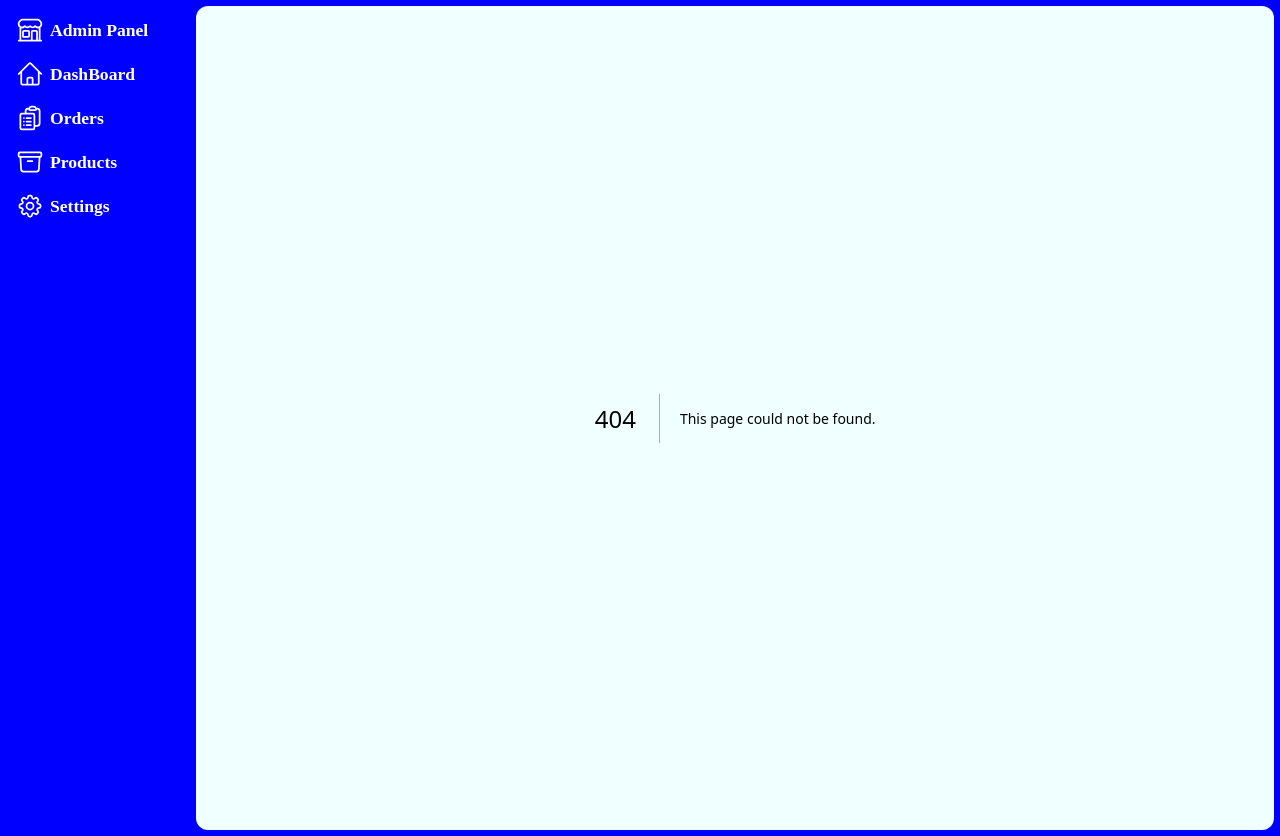
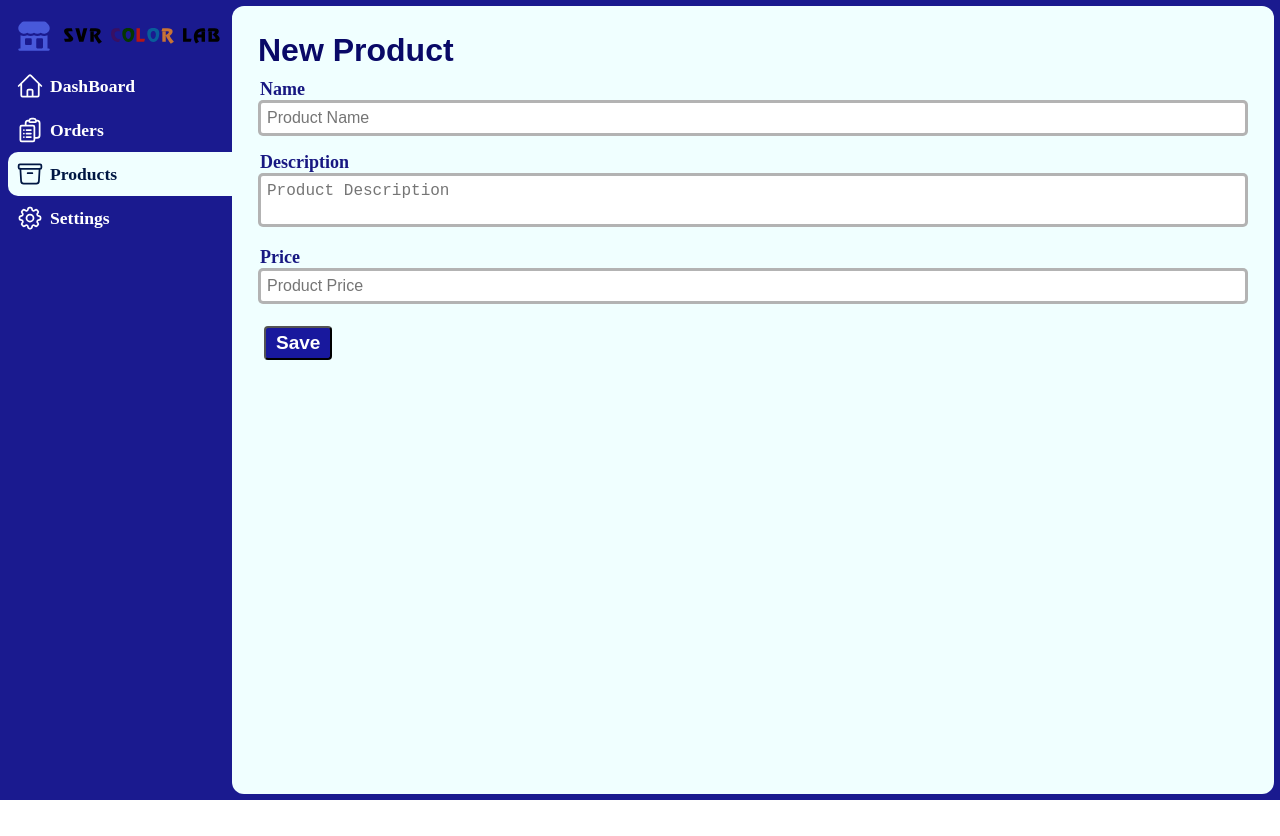
Before and after one commit to Sagar-Shetty21/Ecommerce-admin, a Next.js app: page /products/new in a window 1280 px wide. Before the commit this address had no page. After the commit the page ends 800 px from the top, so only its background shows below. Built offline with nearby package versions, Linux system fonts and the light colour scheme.

Commit message:
added new product form

```diff
--- /dev/null
+++ b/lib/mongoose.js
@@ -0,0 +1,11 @@
+import mongoose from "mongoose";
+
+export function mongooseConnect() {
+    const uri = process.env.MONGODB_URI;
+    if(mongoose.connection.readyState === 1){
+        return mongoose.connection.asPromise();
+    } else {
+        const uri = process.env.MONGODB_URI;
+        return mongoose.connect(uri);
+    }
+}
--- /dev/null
+++ b/models/Product.js
@@ -0,0 +1,9 @@
+import {model, Schema, models} from "mongoose";
+
+const ProductSchema = new Schema({
+    title: {type: String, required: true},
+    description: String,
+    price: {type: Number, required: true},
+});
+
+export const Product = models.Product || model('Product', ProductSchema)
--- a/package.json
+++ b/package.json
@@ -10,9 +10,11 @@
   },
   "dependencies": {
     "@auth/mongodb-adapter": "^1.0.0",
+    "axios": "^1.5.0",
     "eslint": "8.47.0",
     "eslint-config-next": "13.4.19",
     "mongodb": "^5.8.0",
+    "mongoose": "^7.5.1",
     "next": "13.4.19",
     "next-auth": "^4.23.1",
     "react": "18.2.0",
--- a/src/app/api/auth/[...nextauth]/route.js
+++ b/src/app/api/auth/[...nextauth]/route.js
@@ -10,7 +10,7 @@ const handler = NextAuth({
       clientSecret: process.env.GOOGLE_SECRET,
     }),
   ],
-  adapter: MongoDBAdapter(clientPromise),
+  //adapter: MongoDBAdapter(clientPromise),
 });
 
 export {handler as GET, handler as POST}
--- /dev/null
+++ b/src/app/api/products/route.js
@@ -0,0 +1,13 @@
+
+import { NextResponse } from 'next/server'
+import {Product} from '../../../../models/Product'
+import {mongooseConnect} from '../../../../lib/mongoose'
+
+export async function POST(request) {
+    await mongooseConnect();
+    const {name, desc, price} = await request.json()
+    const productDoc = await Product.create({
+        title: name, description: desc, price: price,
+    })
+    return NextResponse.json(productDoc)
+}
--- a/src/app/components/Navbar.jsx
+++ b/src/app/components/Navbar.jsx
@@ -12,11 +12,12 @@ const Navbar = () => {
       {/* <a>
         <img src="./assets/company-logo.svg"/>
       </a> */}
-      <Link href="/" className="nav-items">
-        <svg xmlns="http://www.w3.org/2000/svg" fill="none" viewBox="0 0 24 24" stroke-width="1.5" stroke="currentColor" class="w-6 h-6">
-          <path stroke-linecap="round" stroke-linejoin="round" d="M13.5 21v-7.5a.75.75 0 01.75-.75h3a.75.75 0 01.75.75V21m-4.5 0H2.36m11.14 0H18m0 0h3.64m-1.39 0V9.349m-16.5 11.65V9.35m0 0a3.001 3.001 0 003.75-.615A2.993 2.993 0 009.75 9.75c.896 0 1.7-.393 2.25-1.016a2.993 2.993 0 002.25 1.016c.896 0 1.7-.393 2.25-1.016a3.001 3.001 0 003.75.614m-16.5 0a3.004 3.004 0 01-.621-4.72L4.318 3.44A1.5 1.5 0 015.378 3h13.243a1.5 1.5 0 011.06.44l1.19 1.189a3 3 0 01-.621 4.72m-13.5 8.65h3.75a.75.75 0 00.75-.75V13.5a.75.75 0 00-.75-.75H6.75a.75.75 0 00-.75.75v3.75c0 .415.336.75.75.75z" />
+      <Link href="/" className="nav-items company-logo">
+        <svg xmlns="http://www.w3.org/2000/svg" viewBox="0 0 24 24" fill="currentColor" class="w-6 h-6">
+          <path d="M5.223 2.25c-.497 0-.974.198-1.325.55l-1.3 1.298A3.75 3.75 0 007.5 9.75c.627.47 1.406.75 2.25.75.844 0 1.624-.28 2.25-.75.626.47 1.406.75 2.25.75.844 0 1.623-.28 2.25-.75a3.75 3.75 0 004.902-5.652l-1.3-1.299a1.875 1.875 0 00-1.325-.549H5.223z" />
+          <path fill-rule="evenodd" d="M3 20.25v-8.755c1.42.674 3.08.673 4.5 0A5.234 5.234 0 009.75 12c.804 0 1.568-.182 2.25-.506a5.234 5.234 0 002.25.506c.804 0 1.567-.182 2.25-.506 1.42.674 3.08.675 4.5.001v8.755h.75a.75.75 0 010 1.5H2.25a.75.75 0 010-1.5H3zm3-6a.75.75 0 01.75-.75h3a.75.75 0 01.75.75v3a.75.75 0 01-.75.75h-3a.75.75 0 01-.75-.75v-3zm8.25-.75a.75.75 0 00-.75.75v5.25c0 .414.336.75.75.75h3a.75.75 0 00.75-.75v-5.25a.75.75 0 00-.75-.75h-3z" clip-rule="evenodd" />
         </svg>
-        <span>Admin Panel</span>
+        <img src="../assets/company-logo.svg" alt="company logo"/>
       </Link>
       <nav>
         <Link href="/" className={`nav-items ${pathname === '/' ? 'active-nav-item' : ''}`}>
@@ -25,19 +26,19 @@ const Navbar = () => {
           </svg>
           <span>DashBoard</span>
         </Link>
-        <Link href="/orders" className={`nav-items ${pathname === '/orders' ? 'active-nav-item' : ''}`}>
+        <Link href="/orders" className={`nav-items ${pathname.startsWith('/orders') ? 'active-nav-item' : ''}`}>
           <svg xmlns="http://www.w3.org/2000/svg" fill="none" viewBox="0 0 24 24" stroke-width="1.5" stroke="currentColor" class="w-6 h-6">
             <path stroke-linecap="round" stroke-linejoin="round" d="M9 12h3.75M9 15h3.75M9 18h3.75m3 .75H18a2.25 2.25 0 002.25-2.25V6.108c0-1.135-.845-2.098-1.976-2.192a48.424 48.424 0 00-1.123-.08m-5.801 0c-.065.21-.1.433-.1.664 0 .414.336.75.75.75h4.5a.75.75 0 00.75-.75 2.25 2.25 0 00-.1-.664m-5.8 0A2.251 2.251 0 0113.5 2.25H15c1.012 0 1.867.668 2.15 1.586m-5.8 0c-.376.023-.75.05-1.124.08C9.095 4.01 8.25 4.973 8.25 6.108V8.25m0 0H4.875c-.621 0-1.125.504-1.125 1.125v11.25c0 .621.504 1.125 1.125 1.125h9.75c.621 0 1.125-.504 1.125-1.125V9.375c0-.621-.504-1.125-1.125-1.125H8.25zM6.75 12h.008v.008H6.75V12zm0 3h.008v.008H6.75V15zm0 3h.008v.008H6.75V18z" />
           </svg>
           <span>Orders</span>
         </Link>
-        <Link href="/products" className={`nav-items ${pathname === '/products' ? 'active-nav-item' : ''}`}>
+        <Link href="/products" className={`nav-items ${pathname.startsWith('/products') ? 'active-nav-item' : ''}`}>
           <svg xmlns="http://www.w3.org/2000/svg" fill="none" viewBox="0 0 24 24" stroke-width="1.5" stroke="currentColor" class="w-6 h-6">
             <path stroke-linecap="round" stroke-linejoin="round" d="M20.25 7.5l-.625 10.632a2.25 2.25 0 01-2.247 2.118H6.622a2.25 2.25 0 01-2.247-2.118L3.75 7.5M10 11.25h4M3.375 7.5h17.25c.621 0 1.125-.504 1.125-1.125v-1.5c0-.621-.504-1.125-1.125-1.125H3.375c-.621 0-1.125.504-1.125 1.125v1.5c0 .621.504 1.125 1.125 1.125z" />
           </svg>
           <span>Products</span>
         </Link>
-        <Link href="/settings" className={`nav-items ${pathname === '/settings' ? 'active-nav-item' : ''}`}>
+        <Link href="/settings" className={`nav-items ${pathname.startsWith('/settings') ? 'active-nav-item' : ''}`}>
           <svg xmlns="http://www.w3.org/2000/svg" fill="none" viewBox="0 0 24 24" stroke-width="1.5" stroke="currentColor" class="w-6 h-6">
             <path stroke-linecap="round" stroke-linejoin="round" d="M10.343 3.94c.09-.542.56-.94 1.11-.94h1.093c.55 0 1.02.398 1.11.94l.149.894c.07.424.384.764.78.93.398.164.855.142 1.205-.108l.737-.527a1.125 1.125 0 011.45.12l.773.774c.39.389.44 1.002.12 1.45l-.527.737c-.25.35-.272.806-.107 1.204.165.397.505.71.93.78l.893.15c.543.09.94.56.94 1.109v1.094c0 .55-.397 1.02-.94 1.11l-.893.149c-.425.07-.765.383-.93.78-.165.398-.143.854.107 1.204l.527.738c.32.447.269 1.06-.12 1.45l-.774.773a1.125 1.125 0 01-1.449.12l-.738-.527c-.35-.25-.806-.272-1.203-.107-.397.165-.71.505-.781.929l-.149.894c-.09.542-.56.94-1.11.94h-1.094c-.55 0-1.019-.398-1.11-.94l-.148-.894c-.071-.424-.384-.764-.781-.93-.398-.164-.854-.142-1.204.108l-.738.527c-.447.32-1.06.269-1.45-.12l-.773-.774a1.125 1.125 0 01-.12-1.45l.527-.737c.25-.35.273-.806.108-1.204-.165-.397-.505-.71-.93-.78l-.894-.15c-.542-.09-.94-.56-.94-1.109v-1.094c0-.55.398-1.02.94-1.11l.894-.149c.424-.07.765-.383.93-.78.165-.398.143-.854-.107-1.204l-.527-.738a1.125 1.125 0 01.12-1.45l.773-.773a1.125 1.125 0 011.45-.12l.737.527c.35.25.807.272 1.204.107.397-.165.71-.505.78-.929l.15-.894z" />
             <path stroke-linecap="round" stroke-linejoin="round" d="M15 12a3 3 0 11-6 0 3 3 0 016 0z" />
--- a/src/app/globals.css
+++ b/src/app/globals.css
@@ -17,7 +17,7 @@ a {
 
 .main {
   min-height: 100vh;
-  background-color: blue;
+  background-color: rgb(26, 26, 143);
   display: flex;
 }
 
@@ -103,10 +103,6 @@ a {
   padding-right: 0;
 }
 
-.side-navbar .nav-items:first-child{
-  padding-right: 48px;
-}
-
 .side-navbar span{
   font-size: 1.1em;
   font-weight: 900;
@@ -120,6 +116,17 @@ a {
 
 .active-nav-item span, .active-nav-item svg{
   color: rgb(0, 23, 67);
+}
+
+.company-logo > img {
+  padding-right: 6px;
+  width: 40px;
+}
+
+.company-logo > svg {
+  margin: 0;
+  color: rgb(72, 89, 218);
+  height: 36px;
 }
 
 /* Home Page (or) DashBoard */
@@ -156,3 +163,62 @@ a {
   border-radius: 50%;
   margin-right: 4px;
 }
+
+
+
+
+/* Products Page */
+
+.create-new-product-btn {
+  padding: 6px 8px;
+  background-color: rgb(43, 53, 192);
+  font-size: 19px;
+  font-weight: 800;
+  border-radius: 6px;
+  color: rgb(255, 255, 255);
+}
+
+
+/* New Product Page */
+
+.new-product-form-container {
+  width: 100%;
+  padding: 14px;
+}
+
+.new-product-form-container .page-title {
+  font-family: 'Poppins', sans-serif !important ;
+  padding-bottom: 10px;
+  color: rgb(9, 9, 103);
+}
+
+.new-product-form-container input,.new-product-form-container textarea {
+  font-size: 16px;
+  padding: 6px;
+  border: 3px solid rgba(85, 85, 85, 0.445);
+  border-radius: 5px;
+  width: 100%;
+  margin-bottom: 16px;
+  resize: none;
+}
+
+.new-product-form-container label{
+  font-size: 18px;
+  padding: 2px;
+  font-weight: 800;
+  color: rgb(24, 24, 130);
+}
+
+.new-product-form-container input:focus, .new-product-form-container textarea:focus{
+  border: 3px solid blue;
+}
+
+.new-product-form-container button {
+  padding: 4px 10px;
+  margin: 6px;
+  background-color: rgb(24, 24, 157);
+  color: white;
+  font-size: 19px;
+  border-radius: 4px;
+  font-weight: 600;
+}
--- /dev/null
+++ b/src/app/products/new/page.js
@@ -0,0 +1,40 @@
+'use client'
+
+import React, {useState} from 'react'
+import axios from 'axios'
+import { useRouter } from 'next/navigation';
+
+const NewProduct = () => {
+  const [name, setName] = useState("");
+  const [desc, setDesc] = useState("");
+  const [price, setPrice] = useState("");
+  //const [goToProducts, setGoToProducts] = useState(false)
+  const router = useRouter();
+
+  const CreateProduct = async() => {
+    const data = {name, desc, price}
+    const res = await axios.post('/api/products', data);
+    if (res.status === 201) {
+        await router.push('/products');
+    }
+  }
+
+  return (
+    <div className="new-product-form-container">
+        <h1 className="page-title">New Product</h1>
+
+        <label>Name</label>
+        <input type="text" placeholder="Product Name" value={name} onChange={(e) => setName(e.target.value)} />
+
+        <label>Description</label>
+        <textarea type="text" placeholder="Product Description" value={desc} onChange={(e) => setDesc(e.target.value)} />
+
+        <label>Price</label>
+        <input type="number" placeholder="Product Price" value={price} onChange={(e) => setPrice(e.target.value)} />
+
+        <button onClick={CreateProduct}>Save</button>
+    </div>
+  )
+}
+
+export default NewProduct
--- a/src/app/products/page.js
+++ b/src/app/products/page.js
@@ -1,8 +1,9 @@
+import Link from 'next/link'
 import React from 'react'
 
 const Product = () => {
   return (
-    <div>Product</div>
+    <Link href={'products/new'} className="create-new-product-btn">Add a product</Link>
   )
 }
 
```
Also changed, not shown: 1 other file (tests, documents, lock files or other folders).
